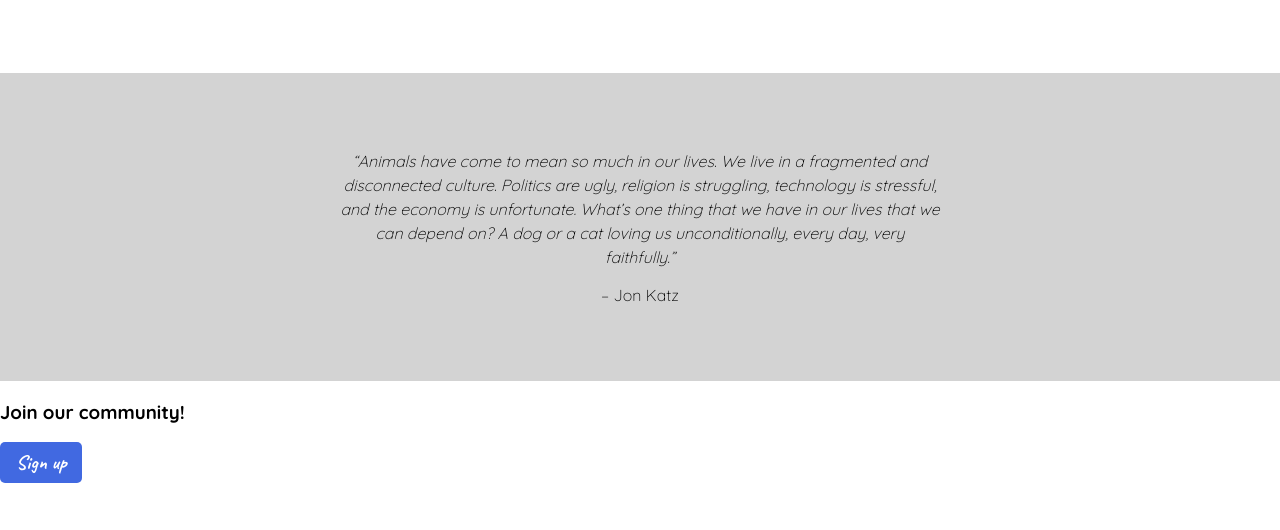
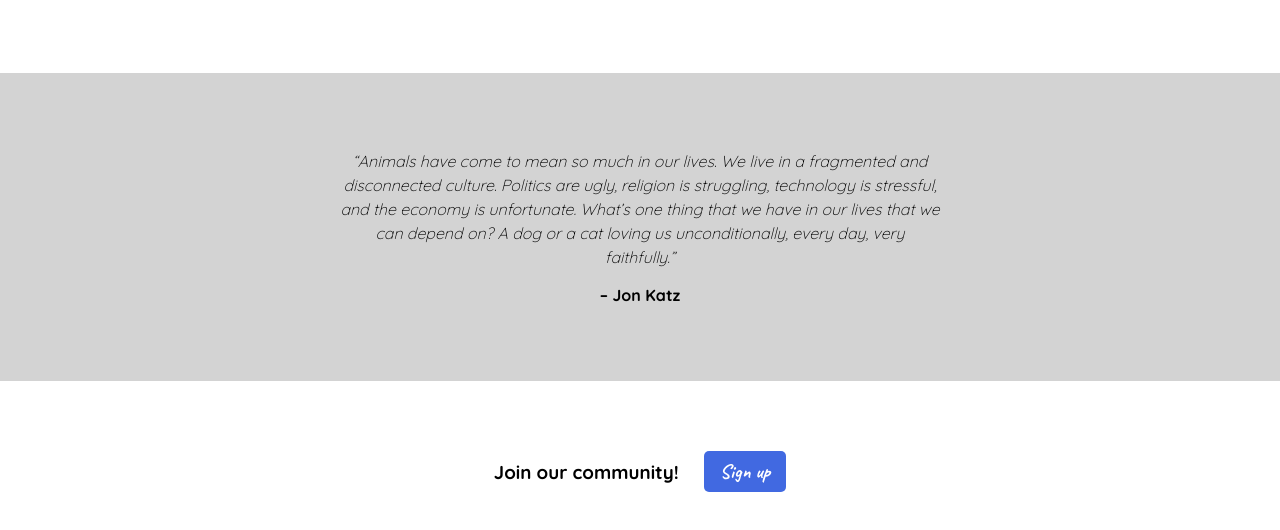
Before and after one commit to jasonhoonlee/landing-page, a plain HTML site: page index.html in a window 1280 px wide. Shown: the part 749-1279 px from the top of the page. Before the commit the page ends 1232 px from the top, so only its background shows below. Drawn offline with Linux system fonts and the light colour scheme.

Commit message:
Center footer text and 'sign up' button

```diff
--- a/styles.css
+++ b/styles.css
@@ -1,3 +1,6 @@
+
+
+
 
 body {
   margin: 0;
@@ -132,7 +135,7 @@ main .dog-book img {
 
 main .quote {
   background-color: lightgray;
-  padding: 60px;
+  padding: 60px 60px;
   text-align: center;
 }
 
@@ -143,6 +146,21 @@ main q {
   width: 600px;
 }
 
-main .author {
-  align-self: end;
+
+main p.author {
+  font-family: 'Quicksand', sans-serif;
+  font-weight: 700;
 }
+
+
+/* ----------- footer -------------- */
+
+footer {
+  padding: 60px;
+}
+.call-to-action {
+  display: flex;
+  justify-content: center;
+  align-items: center;
+  gap: 25px;
+}
```
